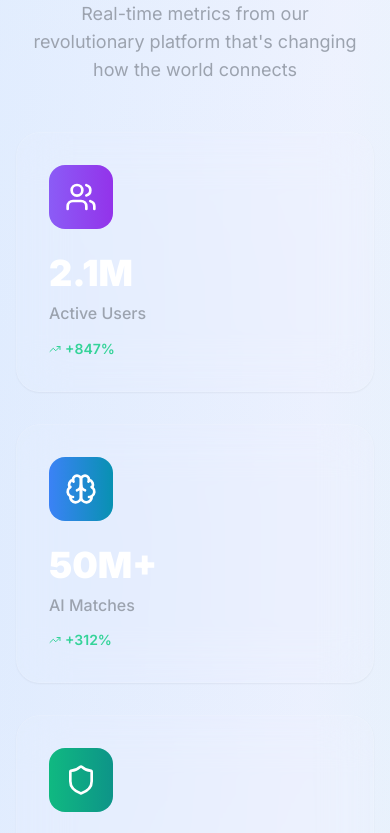
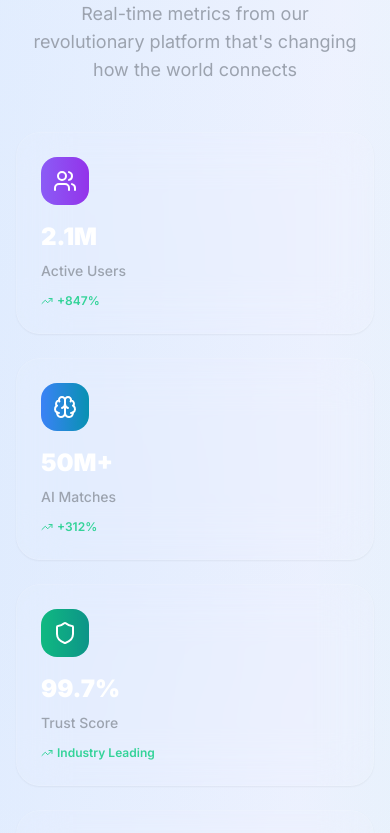
Before and after one commit to thupa-pro/lipo, a Next.js app: page /en in a window 390 px wide. Shown: the part 960-1793 px from the top of the page. Built offline with nearby package versions, Linux system fonts and the light colour scheme.

Commit message:
Improve stats cards grid with enhanced mobile layout and accessibility
cgen-5570b631d6c4460bb2331410aa991bc0

```diff
--- a/app/[locale]/page.tsx
+++ b/app/[locale]/page.tsx
@@ -324,33 +324,43 @@ export default function HomePage() {
             </p>
           </div>
 
-          <div className="grid grid-cols-1 md:grid-cols-2 lg:grid-cols-4 gap-8">
+          <div className="grid grid-cols-1 sm:grid-cols-2 lg:grid-cols-4 gap-6 sm:gap-8">
             {stats.map((stat, index) => (
               <Card
                 key={index}
-                className="relative bg-white/5 backdrop-blur-xl border-white/10 rounded-3xl p-8 group hover:bg-white/10 transition-all duration-500 hover:scale-105"
+                className="relative bg-white/5 backdrop-blur-xl border-white/10 rounded-3xl p-6 sm:p-8 group hover:bg-white/10 transition-all duration-500 hover:scale-105 focus-within:ring-2 focus-within:ring-blue-500 focus-within:ring-offset-2 dark:focus-within:ring-offset-black"
+                role="article"
+                aria-labelledby={`stat-${index}-label`}
               >
                 <div
                   className="absolute inset-0 bg-gradient-to-br opacity-0 group-hover:opacity-10 transition-opacity duration-500 rounded-3xl"
                   style={{
                     background: `linear-gradient(135deg, ${stat.color.replace("from-", "").replace(" to-", ", ")})`,
                   }}
+                  aria-hidden="true"
                 />
                 <CardContent className="p-0 relative z-10">
                   <div
-                    className={`w-16 h-16 rounded-2xl bg-gradient-to-r ${stat.color} flex items-center justify-center mb-6 group-hover:scale-110 transition-transform duration-500`}
+                    className={`w-12 sm:w-16 h-12 sm:h-16 rounded-2xl bg-gradient-to-r ${stat.color} flex items-center justify-center mb-4 sm:mb-6 group-hover:scale-110 transition-transform duration-500`}
+                    aria-hidden="true"
                   >
-                    <stat.icon className="w-8 h-8 text-white" />
+                    <stat.icon className="w-6 sm:w-8 h-6 sm:h-8 text-white" />
                   </div>
-                  <div className="text-4xl font-black mb-2 text-white">
+                  <div className="text-2xl sm:text-3xl lg:text-4xl font-black mb-2 text-white">
                     {stat.value}
                   </div>
-                  <div className="text-gray-400 mb-3 font-medium">
+                  <div
+                    id={`stat-${index}-label`}
+                    className="text-gray-400 mb-3 font-medium text-sm sm:text-base"
+                  >
                     {stat.label}
                   </div>
-                  <div className="text-sm text-emerald-400 font-semibold flex items-center gap-1">
-                    <TrendingUp className="w-3 h-3" />
-                    {stat.trend}
+                  <div className="text-xs sm:text-sm text-emerald-400 font-semibold flex items-center gap-1">
+                    <TrendingUp
+                      className="w-3 h-3 flex-shrink-0"
+                      aria-hidden="true"
+                    />
+                    <span>{stat.trend}</span>
                   </div>
                 </CardContent>
               </Card>
```
